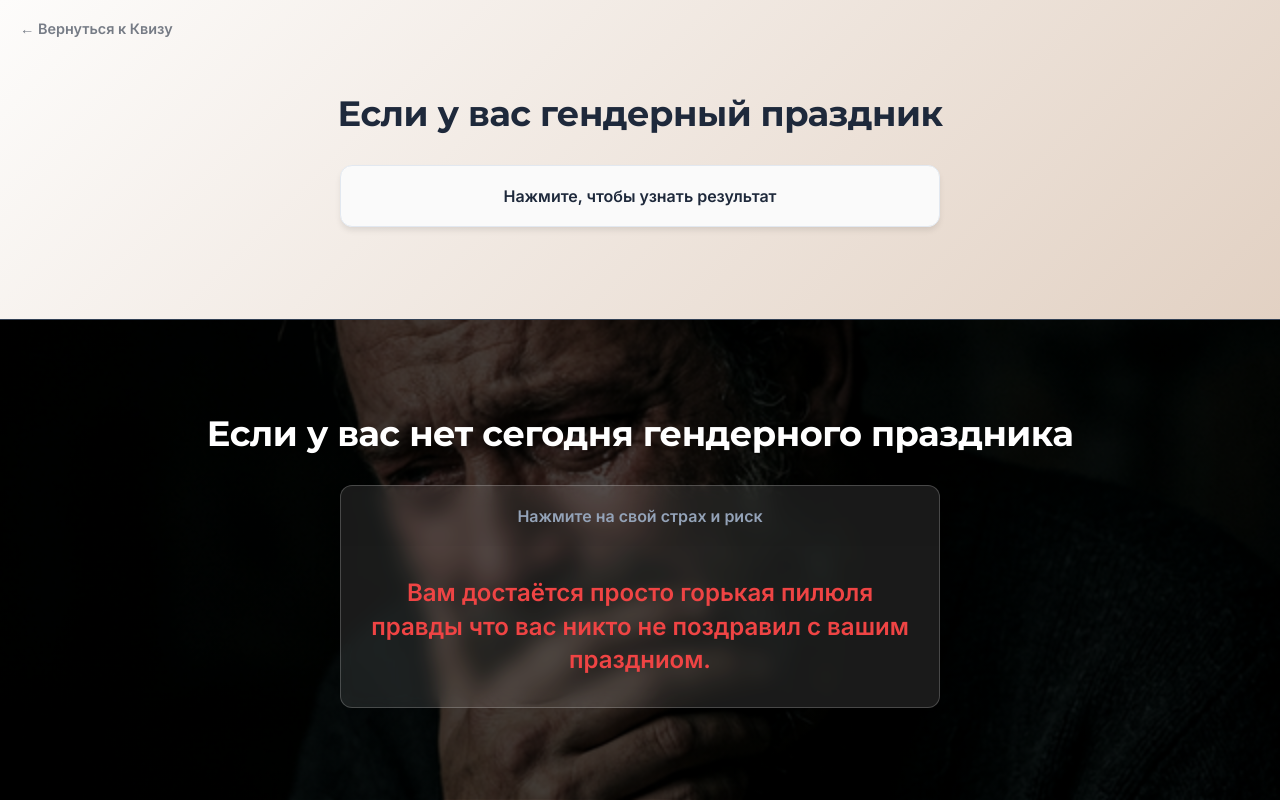
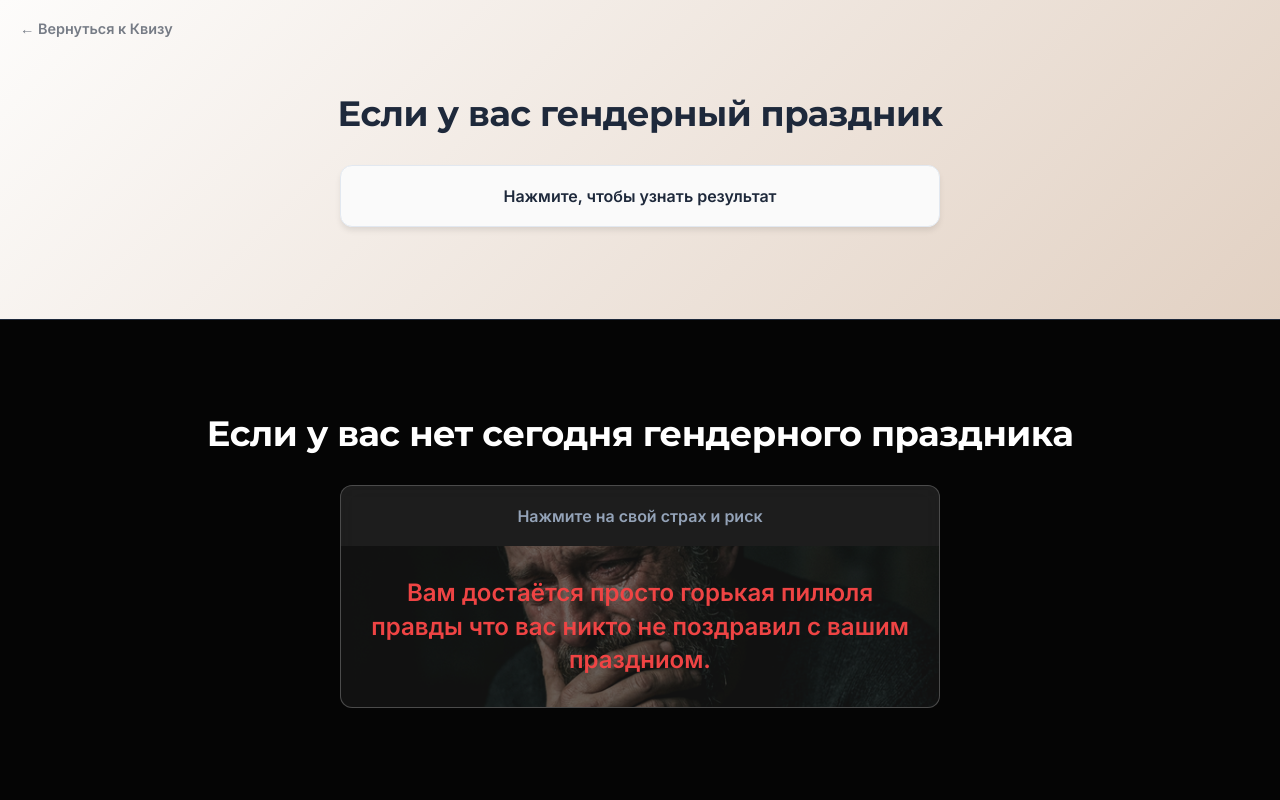
Before and after one commit to spamn4k/March, a plain HTML site: page index2.html in a window 1280 px wide. Both pictures are taken after a click on the element 640 px from the left and 636 px from the top of the page. Drawn offline with Linux system fonts and the light colour scheme.

Commit message:
UI Fix: Moved crying man background inside the spoiler content only

```diff
--- a/index2.html
+++ b/index2.html
@@ -41,13 +41,11 @@
         }
 
         .section-dark {
-            background-color: #0a0a0a;
-            background-image: linear-gradient(rgba(0, 0, 0, 0.7), rgba(0, 0, 0, 0.7)), url('crying_man.png');
-            background-size: cover;
-            background-position: center;
+            background-color: #050505;
             color: #ffffff;
-            border-top: 1px solid #334155;
+            border-top: 1px solid #1e293b;
         }
+
 
         h1 {
             font-family: 'Montserrat', sans-serif;
@@ -108,6 +106,23 @@
         .section-dark .spoiler-content {
             color: #ef4444;
             line-height: 1.4;
+            position: relative;
+            z-index: 1;
+        }
+
+        .section-dark .spoiler-content::before {
+            content: "";
+            position: absolute;
+            top: 0;
+            left: 0;
+            width: 100%;
+            height: 100%;
+            background-image: url('crying_man.png');
+            background-size: cover;
+            background-position: center;
+            opacity: 0.4;
+            z-index: -1;
+            border-radius: 0 0 12px 12px;
         }
 
         .section-light .spoiler-content {
```
